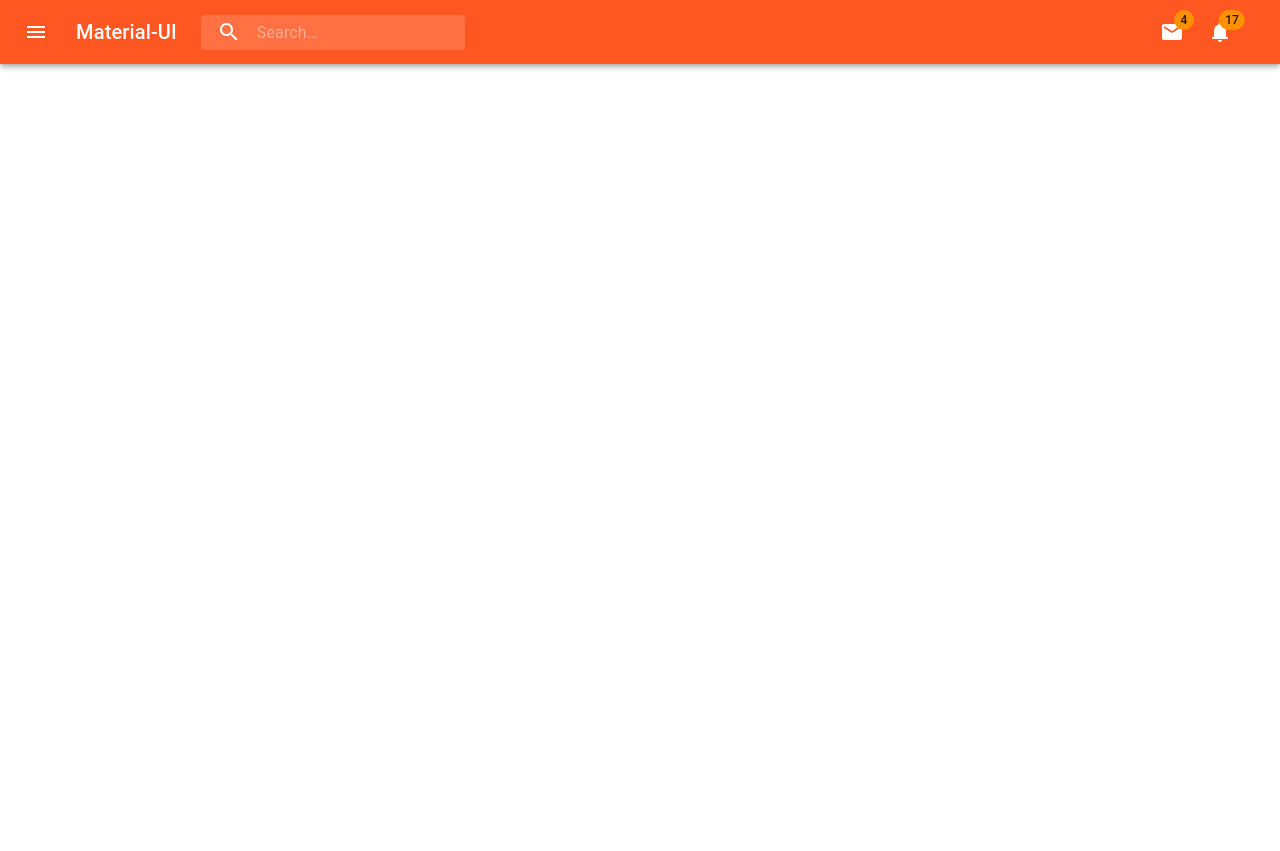
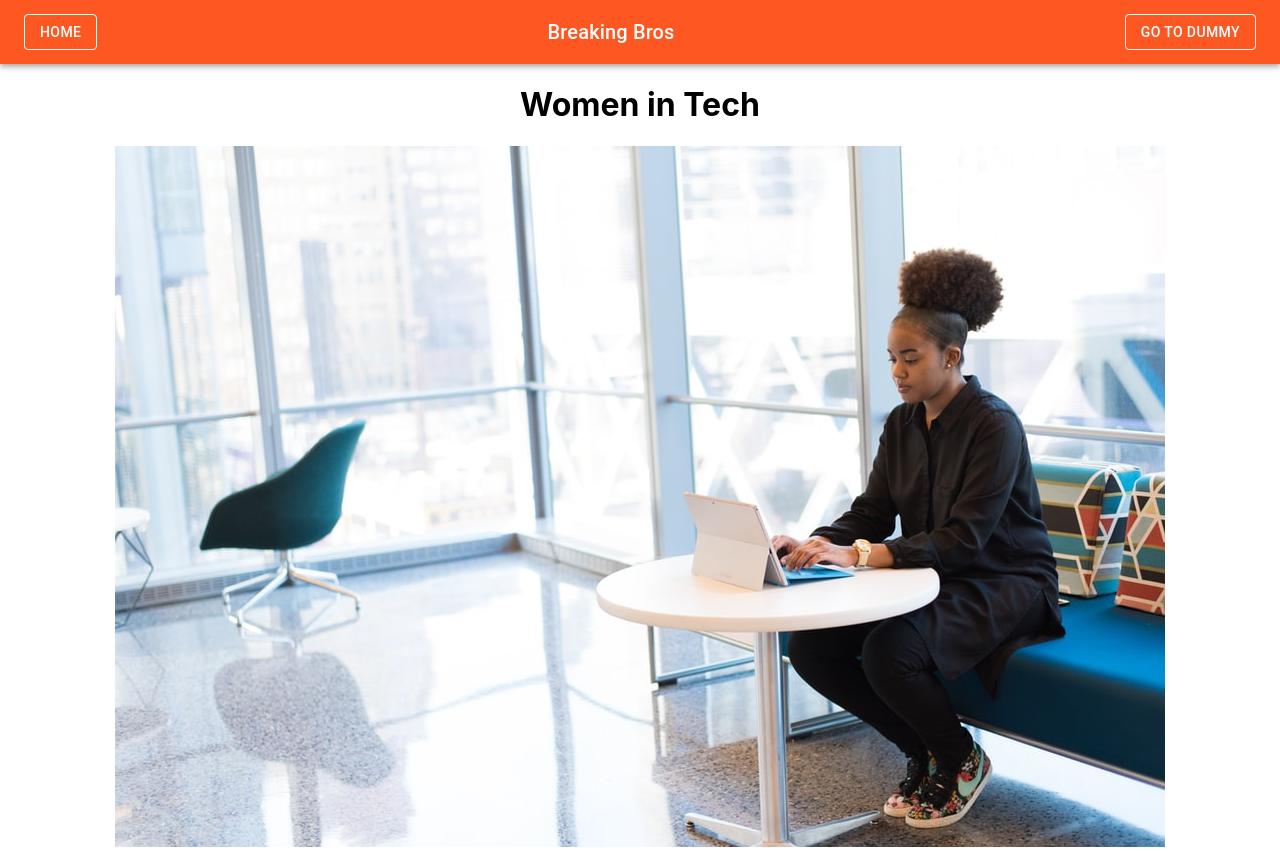
Before and after one commit to kevinklaus/BreakingBros, a React (Create React App) app in the folder breaking-bros/: page / in a window 1280 px wide. Before the commit the page ends 800 px from the top, so only its background shows below. Built offline with nearby package versions, Linux system fonts and the light colour scheme.

Commit message:
added dummy page

```diff
--- /dev/null
+++ b/breaking-bros/src/components/DummyPage.js
@@ -0,0 +1,13 @@
+import React from 'react';
+
+function DummyPage() {
+  return (
+    <div>
+        <p>
+            Learn React tomorrow!
+        </p>
+    </div>
+  );
+}
+
+export default DummyPage;
--- a/breaking-bros/src/components/LandingPage.js
+++ b/breaking-bros/src/components/LandingPage.js
@@ -1,8 +1,12 @@
 import React from 'react';
+import hero from '../img/hero.jpg'
 
 function LandingPage() {
   return (
     <div>
+        <h1>Women in Tech</h1>
+        <img src={hero} alt="Woman working on computer"/>
+
     </div>
   );
 }
--- a/breaking-bros/src/components/Navigation.js
+++ b/breaking-bros/src/components/Navigation.js
@@ -1,227 +1,39 @@
 import React from 'react';
-import { fade, makeStyles } from '@material-ui/core/styles';
+import { makeStyles } from '@material-ui/core/styles';
 import AppBar from '@material-ui/core/AppBar';
 import Toolbar from '@material-ui/core/Toolbar';
+import Typography from '@material-ui/core/Typography';
 import IconButton from '@material-ui/core/IconButton';
-import Typography from '@material-ui/core/Typography';
-import InputBase from '@material-ui/core/InputBase';
-import Badge from '@material-ui/core/Badge';
-import MenuItem from '@material-ui/core/MenuItem';
-import Menu from '@material-ui/core/Menu';
 import MenuIcon from '@material-ui/icons/Menu';
-import SearchIcon from '@material-ui/icons/Search';
-import MailIcon from '@material-ui/icons/Mail';
-import NotificationsIcon from '@material-ui/icons/Notifications';
-import MoreIcon from '@material-ui/icons/MoreVert';
+import DummyPage from './DummyPage';
+import {RouteButton} from './RouteButton';
 
 const useStyles = makeStyles(theme => ({
-  grow: {
+  root: {
     flexGrow: 1,
   },
   menuButton: {
     marginRight: theme.spacing(2),
   },
   title: {
-    display: 'none',
-    [theme.breakpoints.up('sm')]: {
-      display: 'block',
-    },
-  },
-  search: {
-    position: 'relative',
-    borderRadius: theme.shape.borderRadius,
-    backgroundColor: fade(theme.palette.common.white, 0.15),
-    '&:hover': {
-      backgroundColor: fade(theme.palette.common.white, 0.25),
-    },
-    marginRight: theme.spacing(2),
-    marginLeft: 0,
-    width: '100%',
-    [theme.breakpoints.up('sm')]: {
-      marginLeft: theme.spacing(3),
-      width: 'auto',
-    },
-  },
-  searchIcon: {
-    width: theme.spacing(7),
-    height: '100%',
-    position: 'absolute',
-    pointerEvents: 'none',
-    display: 'flex',
-    alignItems: 'center',
-    justifyContent: 'center',
-  },
-  inputRoot: {
-    color: 'inherit',
-  },
-  inputInput: {
-    padding: theme.spacing(1, 1, 1, 7),
-    transition: theme.transitions.create('width'),
-    width: '100%',
-    [theme.breakpoints.up('md')]: {
-      width: 200,
-    },
-  },
-  sectionDesktop: {
-    display: 'none',
-    [theme.breakpoints.up('md')]: {
-      display: 'flex',
-    },
-  },
-  sectionMobile: {
-    display: 'flex',
-    [theme.breakpoints.up('md')]: {
-      display: 'none',
-    },
+    flexGrow: 1,
   },
 }));
 
-export default function PrimarySearchAppBar() {
+export default function ButtonAppBar() {
   const classes = useStyles();
-  const [anchorEl, setAnchorEl] = React.useState(null);
-  const [mobileMoreAnchorEl, setMobileMoreAnchorEl] = React.useState(null);
-
-  const isMenuOpen = Boolean(anchorEl);
-  const isMobileMenuOpen = Boolean(mobileMoreAnchorEl);
-
-  const handleProfileMenuOpen = event => {
-    setAnchorEl(event.currentTarget);
-  };
-
-  const handleMobileMenuClose = () => {
-    setMobileMoreAnchorEl(null);
-  };
-
-  const handleMenuClose = () => {
-    setAnchorEl(null);
-    handleMobileMenuClose();
-  };
-
-  const handleMobileMenuOpen = event => {
-    setMobileMoreAnchorEl(event.currentTarget);
-  };
-
-  const menuId = 'primary-search-account-menu';
-  const renderMenu = (
-    <Menu
-      anchorEl={anchorEl}
-      anchorOrigin={{ vertical: 'top', horizontal: 'right' }}
-      id={menuId}
-      keepMounted
-      transformOrigin={{ vertical: 'top', horizontal: 'right' }}
-      open={isMenuOpen}
-      onClose={handleMenuClose}
-    >
-      <MenuItem onClick={handleMenuClose}>Profile</MenuItem>
-      <MenuItem onClick={handleMenuClose}>My account</MenuItem>
-    </Menu>
-  );
-
-  const mobileMenuId = 'primary-search-account-menu-mobile';
-  const renderMobileMenu = (
-    <Menu
-      anchorEl={mobileMoreAnchorEl}
-      anchorOrigin={{ vertical: 'top', horizontal: 'right' }}
-      id={mobileMenuId}
-      keepMounted
-      transformOrigin={{ vertical: 'top', horizontal: 'right' }}
-      open={isMobileMenuOpen}
-      onClose={handleMobileMenuClose}
-    >
-      <MenuItem>
-        <IconButton aria-label="show 4 new mails" color="inherit">
-          <Badge badgeContent={4} color="secondary">
-            <MailIcon />
-          </Badge>
-        </IconButton>
-        <p>Messages</p>
-      </MenuItem>
-      <MenuItem>
-        <IconButton aria-label="show 11 new notifications" color="inherit">
-          <Badge badgeContent={11} color="secondary">
-            <NotificationsIcon />
-          </Badge>
-        </IconButton>
-        <p>Notifications</p>
-      </MenuItem>
-      <MenuItem onClick={handleProfileMenuOpen}>
-        <IconButton
-          aria-label="account of current user"
-          aria-controls="primary-search-account-menu"
-          aria-haspopup="true"
-          color="inherit"
-        >
-        </IconButton>
-        <p>Profile</p>
-      </MenuItem>
-    </Menu>
-  );
 
   return (
-    <div className={classes.grow}>
+    <div className={classes.root}>
       <AppBar position="static">
         <Toolbar>
-          <IconButton
-            edge="start"
-            className={classes.menuButton}
-            color="inherit"
-            aria-label="open drawer"
-          >
-            <MenuIcon />
-          </IconButton>
-          <Typography className={classes.title} variant="h6" noWrap>
-            Material-UI
+            <RouteButton color="secondary" variant="outlined" text="Home" route="/" color="inherit"/>
+          <Typography variant="h6" className={classes.title}>
+            Breaking Bros
           </Typography>
-          <div className={classes.search}>
-            <div className={classes.searchIcon}>
-              <SearchIcon />
-            </div>
-            <InputBase
-              placeholder="Search…"
-              classes={{
-                root: classes.inputRoot,
-                input: classes.inputInput,
-              }}
-              inputProps={{ 'aria-label': 'search' }}
-            />
-          </div>
-          <div className={classes.grow} />
-          <div className={classes.sectionDesktop}>
-            <IconButton aria-label="show 4 new mails" color="inherit">
-              <Badge badgeContent={4} color="secondary">
-                <MailIcon />
-              </Badge>
-            </IconButton>
-            <IconButton aria-label="show 17 new notifications" color="inherit">
-              <Badge badgeContent={17} color="secondary">
-                <NotificationsIcon />
-              </Badge>
-            </IconButton>
-            <IconButton
-              edge="end"
-              aria-label="account of current user"
-              aria-controls={menuId}
-              aria-haspopup="true"
-              onClick={handleProfileMenuOpen}
-              color="inherit"
-            >
-            </IconButton>
-          </div>
-          <div className={classes.sectionMobile}>
-            <IconButton
-              aria-label="show more"
-              aria-controls={mobileMenuId}
-              aria-haspopup="true"
-              onClick={handleMobileMenuOpen}
-              color="inherit"
-            >
-              <MoreIcon />
-            </IconButton>
-          </div>
+          <RouteButton color="secondary" variant="outlined" text="Go to Dummy" route="/dummy" color="inherit"/>
         </Toolbar>
       </AppBar>
-      {renderMobileMenu}
-      {renderMenu}
     </div>
   );
 }
--- /dev/null
+++ b/breaking-bros/src/components/RouteButton.js
@@ -0,0 +1,19 @@
+
+import React from 'react';
+import { history, withRouter } from 'react-router-dom';
+import { Button } from '@material-ui/core';
+
+/**
+ * Button for changing routes
+ */
+export const RouteButton = withRouter(({ history, ...props }, route, text) => (
+  <Button
+    color={props.color}
+    variant={props.variant}
+    onClick={() => {
+      history.push(props.route);
+    }}
+  >
+    {props.text}
+  </Button>
+));
```
Also changed, not shown: breaking-bros/src/img/hero.jpg (added).
